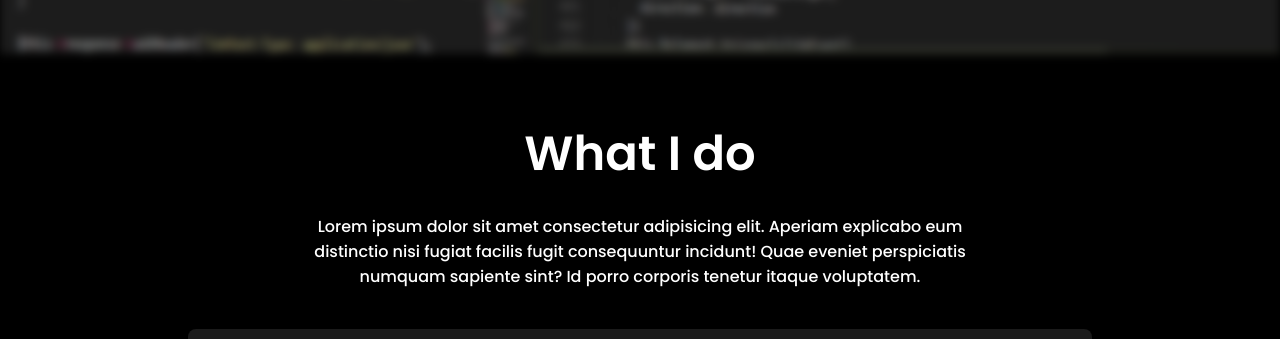
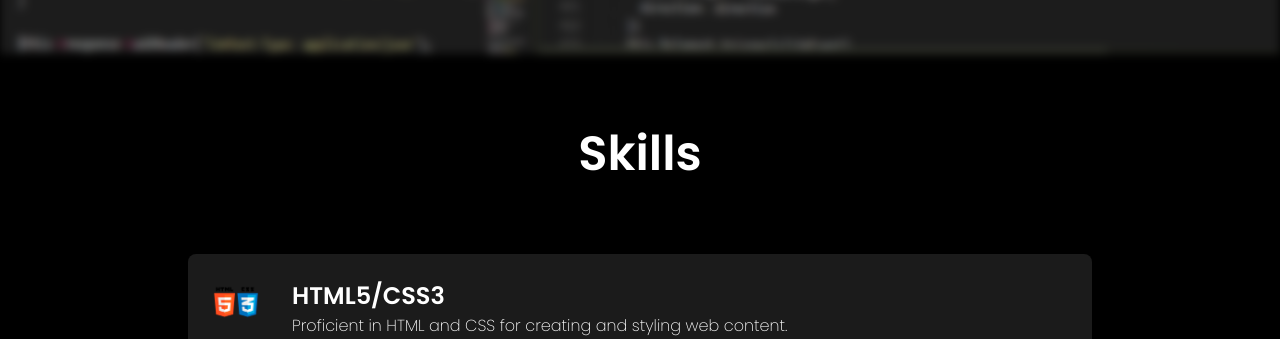
Before and after one commit to adiczq/portfolio, a React (Create React App) app: page / in a window 1280 px wide. Shown: the part 746-1085 px from the top of the page. Built offline with nearby package versions, Linux system fonts and the light colour scheme.

Commit message:
Update Skills.js

```diff
--- a/src/components/Skills/Skills.js
+++ b/src/components/Skills/Skills.js
@@ -10,13 +10,7 @@ import redux from "../../assets/redux.png";
 const Skills = () => {
   return (
     <section id="skills">
-      <span className="skillTitle">What I do</span>
-      <span className="skillDesc">
-        Lorem ipsum dolor sit amet consectetur adipisicing elit. Aperiam
-        explicabo eum distinctio nisi fugiat facilis fugit consequuntur
-        incidunt! Quae eveniet perspiciatis numquam sapiente sint? Id porro
-        corporis tenetur itaque voluptatem.
-      </span>
+      <span className="skillTitle">Skills</span>
       <div className="skillBars">
         <div className="skillBar">
           <img src={htmlCss} alt="Html and css logo" className="skillBarImg" />
```
